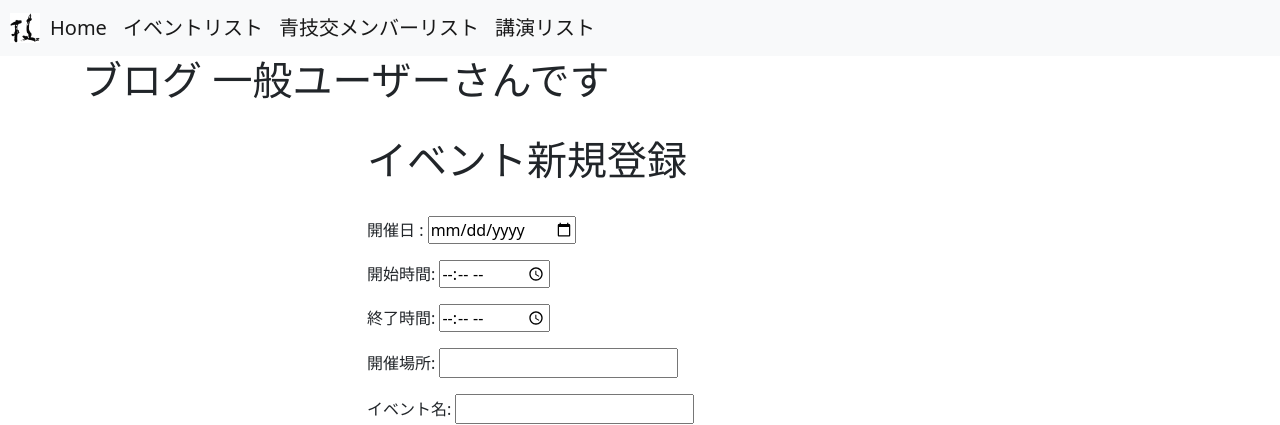
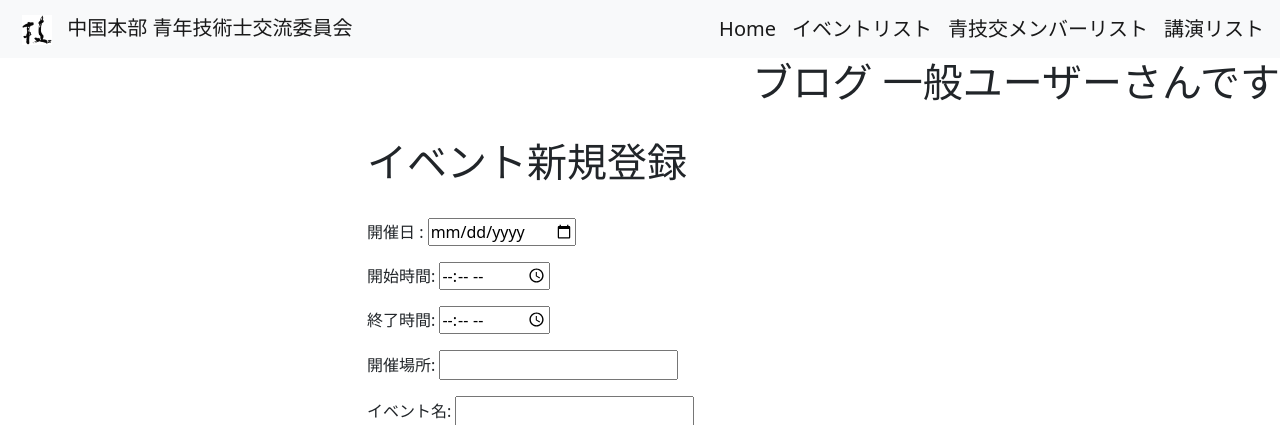
Before and after one commit to takekobaya/seigikou_portal_pythonanywhere, a Django app: page /create/ in a window 1280 px wide. Shown: the top 425 px of the page. Run offline with Django 3.2, Linux system fonts and the light colour scheme.

Commit message:
navbar修正、講演テーブル修正対応、template.pptx位置変更

```diff
--- a/Template/Header.html
+++ b/Template/Header.html
@@ -11,7 +11,12 @@
   <body>
     <nav class="navbar navbar-expand-lg navbar-light bg-light">
       {% load static %}
+      <div class="container-fluid">
+        <a class="navbar-brand" href="#">
           <img src="{% static 'waza_icon.gif' %}" width="30" height="30" alt="ロゴ" style="margin-left: 10px; margin-right: 10px;">
+          中国本部 青年技術士交流委員会
+        </a>
+      </div>
       <div class="navbar-nav">
         <!-- urls.pyで定義したアプリ名 + urlpatternのpathで定めたnameを指定し、リンクで遷移できるようにする -->
         <a class="navbar-brand" href="{% url 'App:home' %}">Home</a>
@@ -21,9 +26,8 @@
       </div>
     </nav>
 
-    <!-- Event_list.htmlのHTMLコンテンツを呼び出し -->
-    <div class="container mt-7 mb-5">
       <!-- ログイン中のユーザーを表示 -->
+      <div class="d-flex justify-content-end">
         {% if request.user.is_authenticated %}
             <h6>
                 ログイン中の {{ user.username }}さんは
@@ -39,8 +43,12 @@
         {% else %}
             <h1>ブログ 一般ユーザーさんです</h1>
         {% endif %}
+        </div>
         <br>
         <!-- ここまで -->
+
+    <!-- Event_list.htmlのHTMLコンテンツを呼び出し -->
+    <div class="container mt-7 mb-5">
 
       {% block content_block %}
       {% endblock %}
--- a/seigikou_portal_app/views.py
+++ b/seigikou_portal_app/views.py
@@ -290,7 +290,7 @@ def EventPptDownload2(request, pk):
         next_event_pk = request.POST.get('item')
 
         # ダウンロードするファイルのパス
-        file_path = os.path.join(settings.MEDIA_ROOT, 'template.pptx')
+        file_path = os.path.join(settings.TEMPLATE_DIR, 'template.pptx')
         # **kwargs引数に指定されたpkのレコードを取り出す
         event = models.Event.objects.get(pk=pk)
         nextevent = models.Event.objects.get(pk=next_event_pk)
@@ -315,7 +315,7 @@ def EventPptDownload2(request, pk):
                     # 講師・演題
                     if event.kouen:
                         shape.text_frame.text = f'''演題：{event.kouen.name}
-講師：{event.kouen.koushi}({event.kouen.koushi.company})'''
+講師：{event.kouen.koushi}({event.kouen.company})'''
                     else:
                         # kouenフィールドに値がない場合
                         shape.text_frame.text = f'''未定'''
@@ -337,7 +337,7 @@ def EventPptDownload2(request, pk):
                     if nextevent.kouen:
                         # 講師・演題
                         shape.text_frame.text = f'''演題：{nextevent.kouen.name}
-講師：{nextevent.kouen.koushi}({nextevent.kouen.koushi.company})'''
+講師：{nextevent.kouen.koushi}({nextevent.kouen.company})'''
                     else:
                         shape.text_frame.text = f'''未定'''
 
```
Also changed, not shown: 1 other file. Lines whose indentation alone changed are shown as unchanged.
